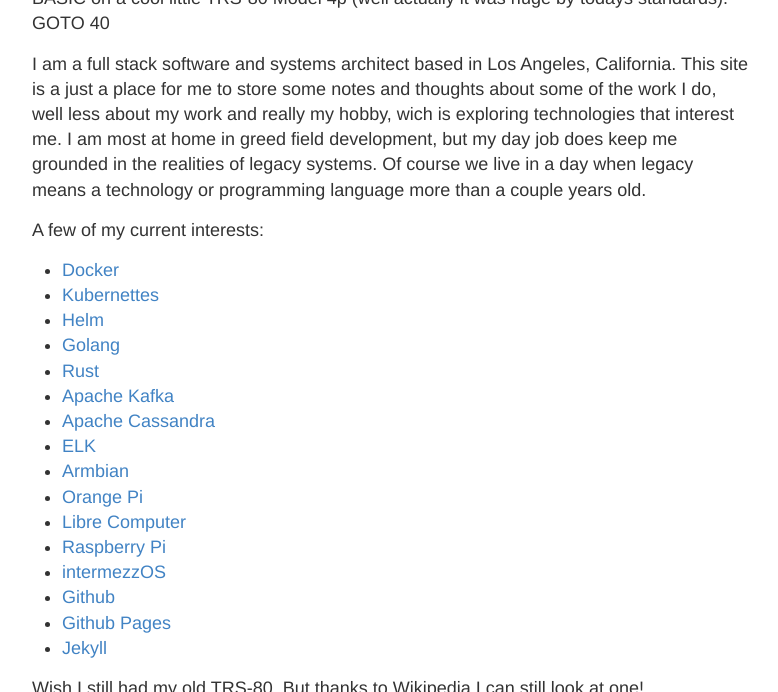
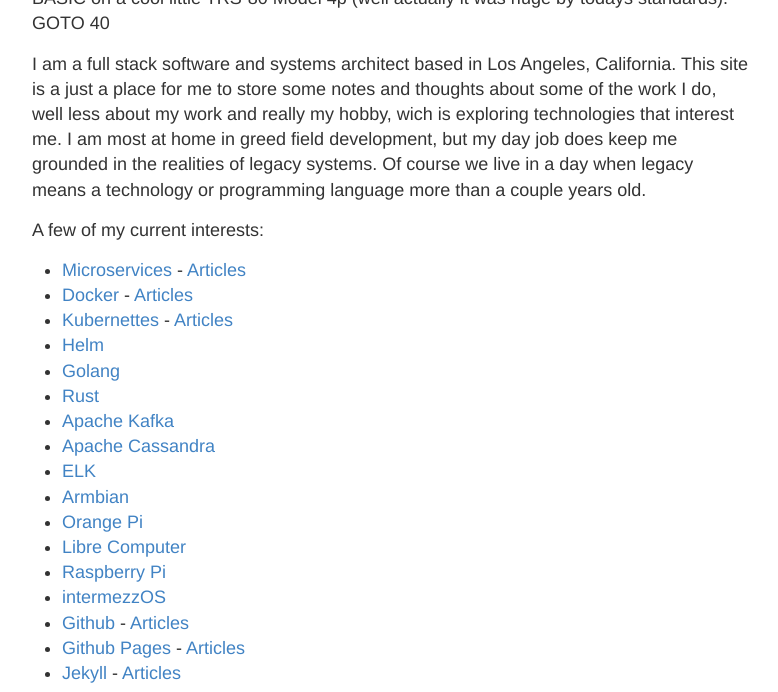
Before and after one commit to cjimti/mk, a Jekyll site: the page built from about.md, in a window 1280 px wide and 900 px high, scrolled down 266 px, cut to the strip 0-692 px from the top of the window. Shown: the whole strip, without its empty margins (248-1026 px from the left). Built offline with Jekyll 4.4.1, drawn with Linux system fonts in a browser that asks for light colours.

Commit message:
updated about

```diff
--- a/about.md
+++ b/about.md
@@ -11,8 +11,9 @@
 
 A few of my current interests:
 
-- [Docker]
-- [Kubernettes]
+- [Microservices] - [Articles](/tag/microservices/)
+- [Docker] - [Articles](/tag/docker/)
+- [Kubernettes] - [Articles](/tag/kubernetes/)
 - [Helm]
 - [Golang]
 - [Rust]
@@ -24,9 +25,9 @@
 - [Libre Computer]
 - [Raspberry Pi]
 - [intermezzOS]
-- [Github]
-- [Github Pages]
-- [Jekyll]
+- [Github] - [Articles](/tag/github/)
+- [Github Pages] - [Articles](/tag/github-pages/)
+- [Jekyll] - [Articles](/tag/jekyll/)
 
 Wish I still had my old TRS-80. But thanks to Wikipedia I can still look at one!
 
@@ -39,6 +40,7 @@
 
 [mk@imti.co](mailto:mk@imti.co)
 
+[Microservices]: http://mk.imti.co/microservices/
 [Docker]: https://www.docker.com/
 [Kubernettes]: https://kubernetes.io/
 [Golang]: https://golang.org/
```
